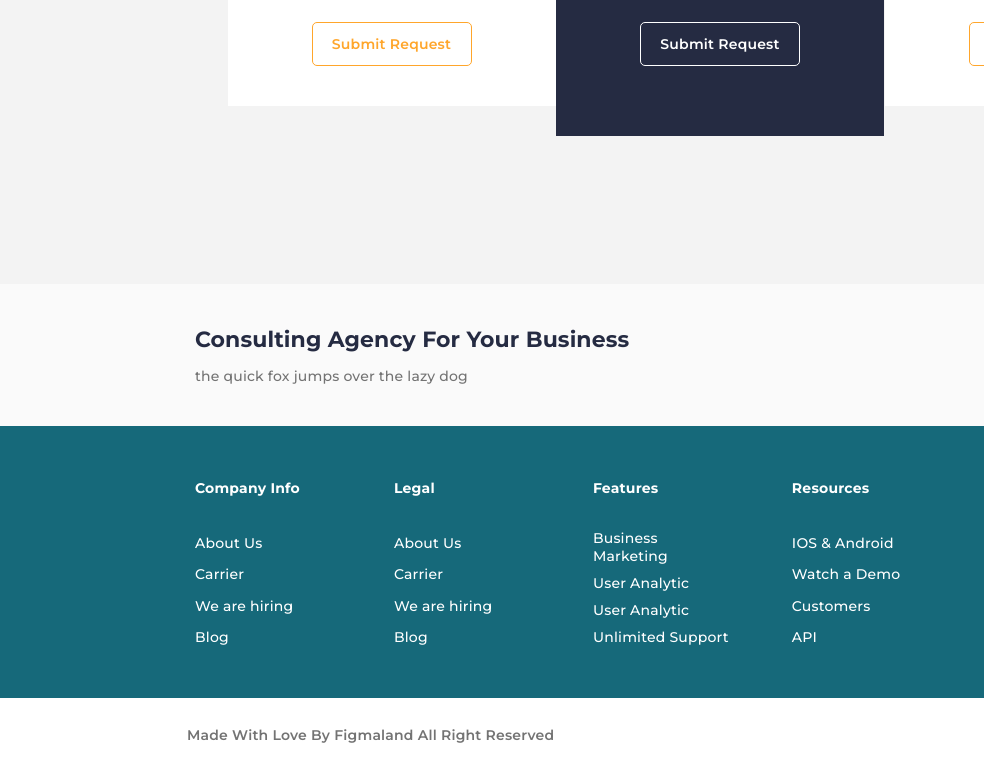
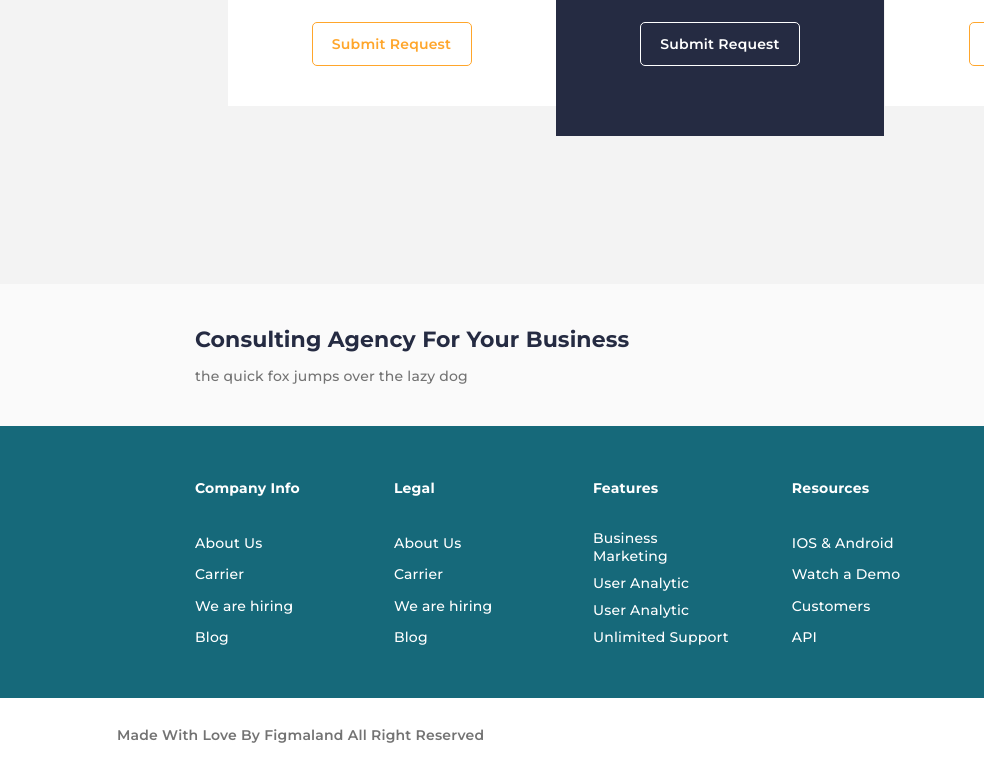
Before and after one commit to saaxqw/Indicorp, a plain HTML site: page index.html in a window 1280 px wide. Shown: the part 3923-4695 px from the top of the page, 0-984 px from the left. Drawn offline with Linux system fonts and the light colour scheme; files whose address does not match are found by name.

Commit message:
Update style.css

```diff
--- a/css/style.css
+++ b/css/style.css
@@ -1749,8 +1749,6 @@ ul {
     font-size: 14px;
     line-height: 24px;
     letter-spacing: 0.2px;
-
-    margin-left: 70px
 }
 
 .footer-section-3-ul ul {
```
